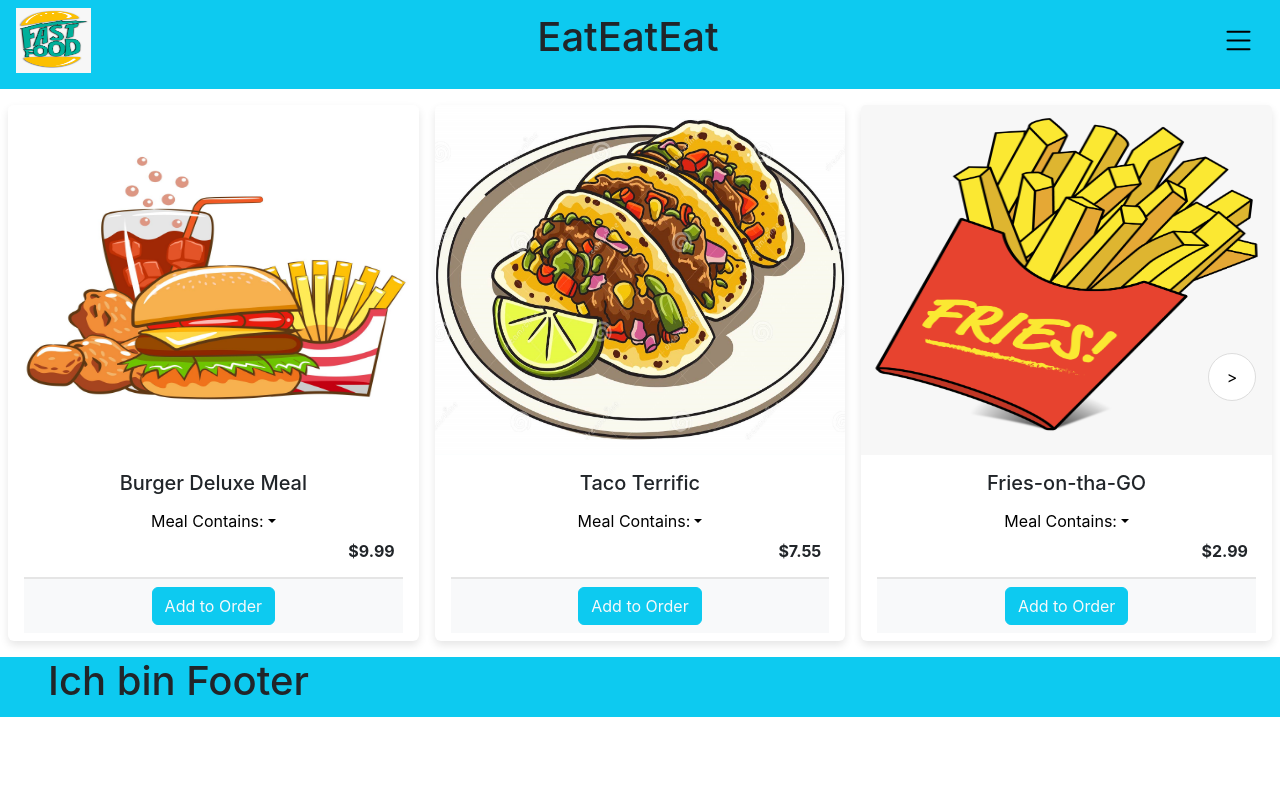
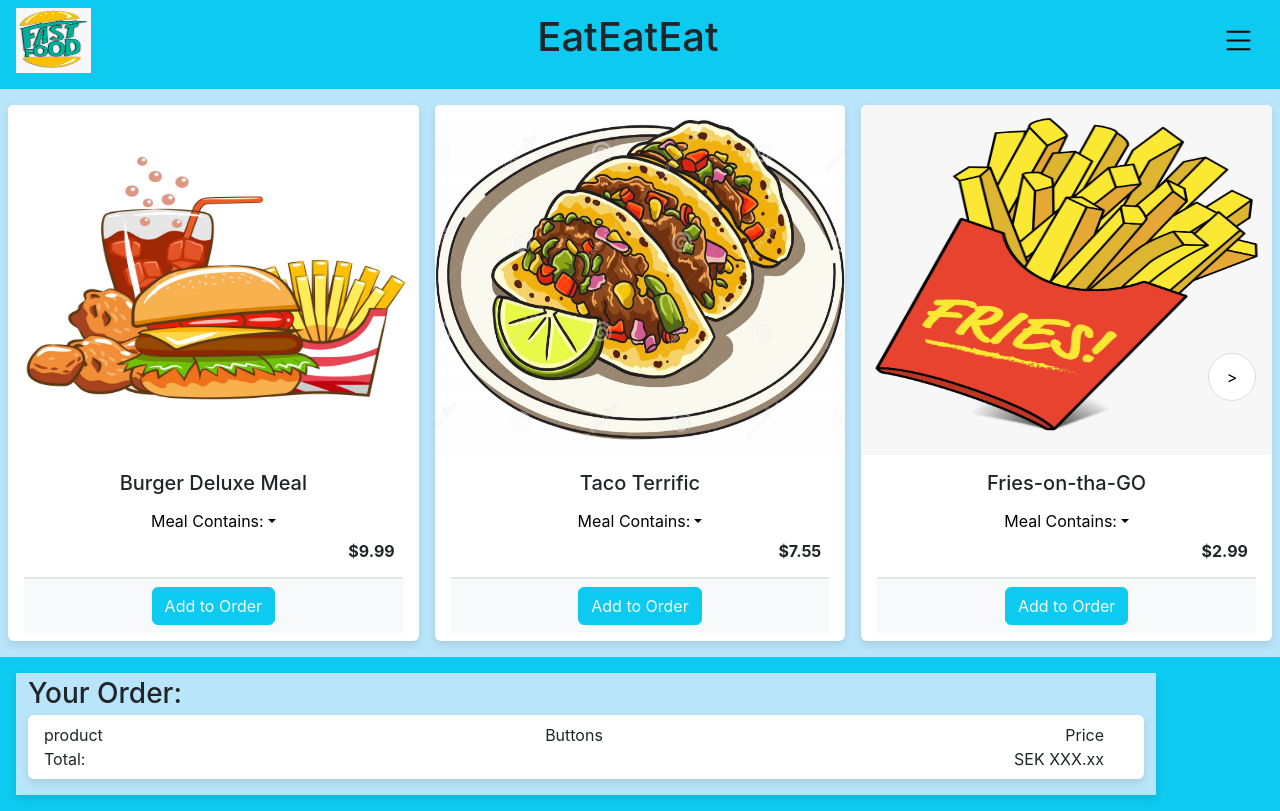
Before and after one commit to PLUPPERT/fast-food-order-app, a React (Create React App) app: page / in a window 1280 px wide. Built offline with nearby package versions, Linux system fonts and the light colour scheme.

Commit message:
- Footer/Order list WIP

```diff
--- a/src/App.css
+++ b/src/App.css
@@ -1,3 +1,4 @@
 .container-fluid {
+  background-color: rgb(185, 229, 250);
   padding: 0 !important;
 }
--- /dev/null
+++ b/src/components/Footer.css
@@ -0,0 +1,14 @@
+.footer-div {
+}
+
+.app-footer {
+}
+
+.order-container {
+  border: none;
+  background-color: rgb(185, 229, 250);
+  box-shadow: 0 4px 8px rgba(0, 0, 0, 0.1);
+}
+
+.order-card {
+}
--- a/src/components/Footer.js
+++ b/src/components/Footer.js
@@ -1,10 +1,31 @@
 import React from "react";
+import { Card, CardTitle, Col, Container, Row } from "react-bootstrap";
+
+import "./Footer.css";
 
 const Footer = (props) => {
   return (
-    <footer className="bg-info pb-1 ps-5">
-      <h1>Ich bin Footer</h1>
-    </footer>
+    <div className="footer-div">
+      <footer className="app-footer bg-info py-3">
+        <Container className="order-container mx-3 pt-1 pb-3">
+          <CardTitle as={"h3"} className="pb-1">
+            Your Order:
+          </CardTitle>
+          <Card className="order-card py-2 px-3">
+            {/* map products here */}
+            <Row>
+              <Col>product</Col>
+              <Col className="text-center">Buttons</Col>
+              <Col className="text-end">Price</Col>
+            </Row>
+            <Row>
+              <Col>Total:</Col>
+              <Col className="text-end">SEK XXX.xx</Col>
+            </Row>
+          </Card>
+        </Container>
+      </footer>
+    </div>
   );
 };
 
--- a/src/components/MenuList.css
+++ b/src/components/MenuList.css
@@ -6,7 +6,7 @@
 
 .image {
   display: block;
-  max-width: 100%;
+  width: 100%;
   height: auto;
 }
 
--- a/src/components/MenuList.js
+++ b/src/components/MenuList.js
@@ -77,7 +77,7 @@ const MenuListCarousel = (props) => {
                       </Card.Title>
                       <Dropdown className="text-center" drop="down-centered">
                         <Dropdown.Toggle>Meal Contains:</Dropdown.Toggle>
-                        <Dropdown.Menu flip={false}>
+                        <Dropdown.Menu flip={true}>
                           {meal.content.map((item) => {
                             const mealItem = (
                               <Dropdown.Item disabled className="text-dark">
--- a/src/components/NavBar.css
+++ b/src/components/NavBar.css
@@ -15,8 +15,8 @@
 }
 
 .dropdown-menu {
-  margin-left: 4em;
-  margin-right: 1em;
+  left: auto;
+  right: 0;
 }
 
 .light-dropdown-item:hover {
```
